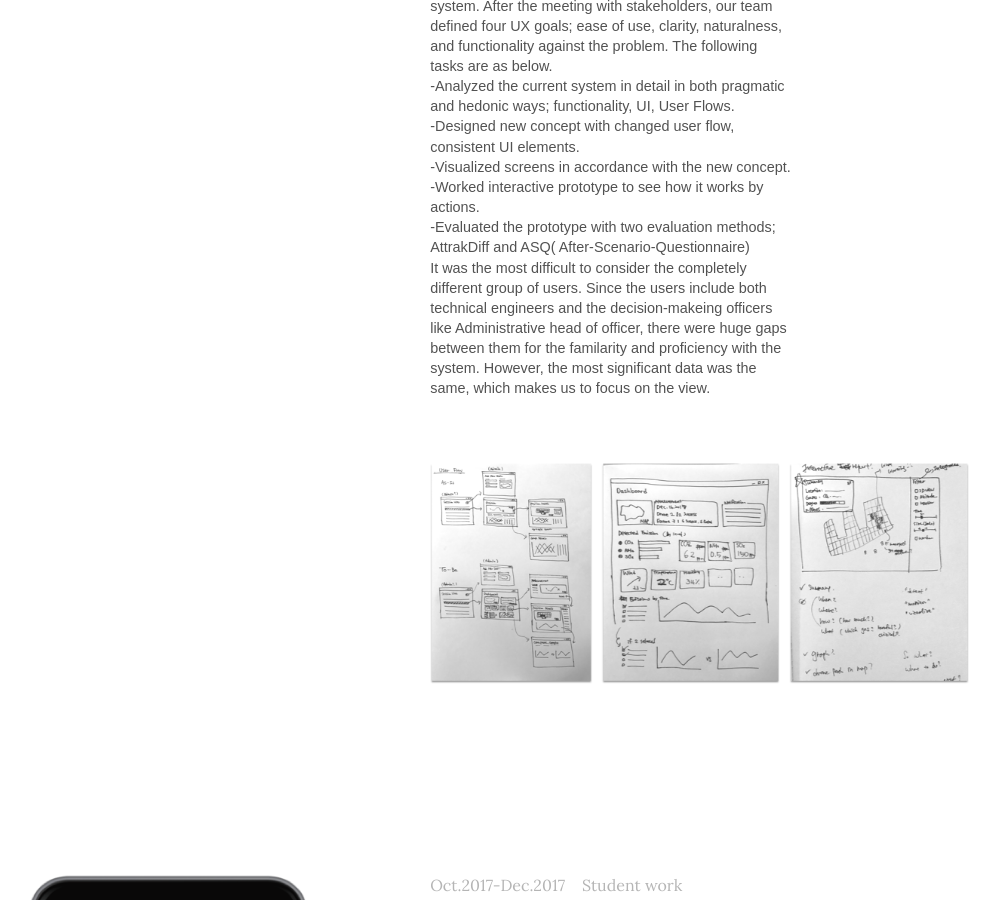
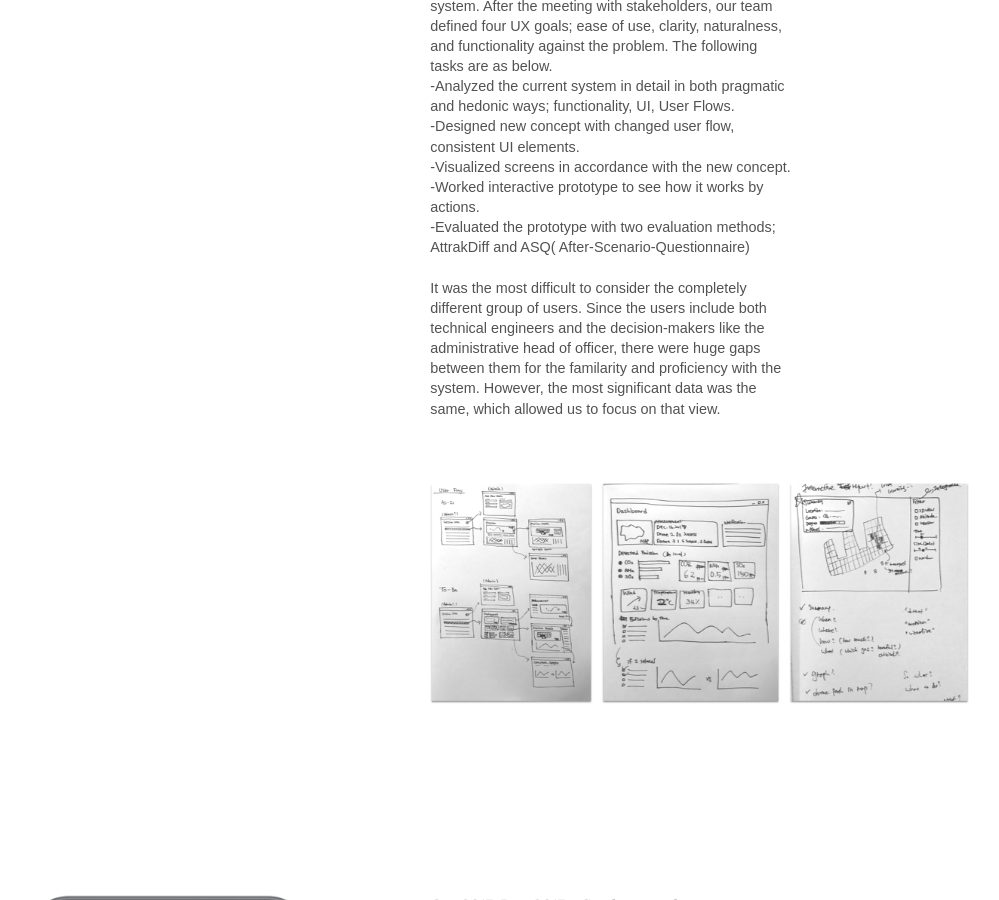
Before and after one commit to ljeun/portfolio_back, a Jekyll site: the page built from index.md, in a window 1280 px wide and 900 px high, scrolled down 1031 px. Shown: the whole window, without its empty margins (255-1254 px from the left). Built offline with Jekyll 4.4.1, drawn with Linux system fonts in a browser that asks for light colours.

Commit message:
modified texts again

```diff
--- a/_data/projects.yml
+++ b/_data/projects.yml
@@ -3,7 +3,7 @@
     period: Oct.2017-Jan.2018
     role: Designer
     overview: Industrial project work with an emission company, Aeromon. I was involved in a user experience design and evaluation, ranging from defining UX goals to designing and evaluating the concept
-    description: Emission monitoring system was to detect, measure unexpected emissions and report the summary to decision-makers. The problem was that novice users (decision making persons) have difficulties to notice/analyze critical information in their current system. After the meeting with stakeholders, our team defined  four UX goals; ease of use, clarity, naturalness, and functionality against the problem. The following tasks are as below.<br/> -Analyzed the current system in detail in both pragmatic and hedonic ways; functionality, UI, User Flows. <br/> -Designed new concept with changed user flow, consistent UI elements.<br/> -Visualized screens in accordance with the new concept.<br/> -Worked interactive prototype to see how it works by actions.<br/> -Evaluated the prototype with two evaluation methods; AttrakDiff and ASQ( After-Scenario-Questionnaire) <br/> It was the most difficult to consider the completely different group of users. Since the users include both technical engineers and the decision-makeing officers like Administrative head of officer, there were huge gaps between them for the familarity and proficiency with the system. However, the most significant data was the same, which makes us to focus on the view.
+    description: Emission monitoring system was to detect, measure unexpected emissions and report the summary to decision-makers. The problem was that novice users (decision making persons) have difficulties to notice/analyze critical information in their current system. After the meeting with stakeholders, our team defined  four UX goals; ease of use, clarity, naturalness, and functionality against the problem. The following tasks are as below.<br/> -Analyzed the current system in detail in both pragmatic and hedonic ways; functionality, UI, User Flows. <br/> -Designed new concept with changed user flow, consistent UI elements.<br/> -Visualized screens in accordance with the new concept.<br/> -Worked interactive prototype to see how it works by actions.<br/> -Evaluated the prototype with two evaluation methods; AttrakDiff and ASQ( After-Scenario-Questionnaire) <br/><br/> It was the most difficult to consider the completely different group of users. Since the users include both technical engineers and the decision-makers like the administrative head of officer, there were huge gaps between them for the familarity and proficiency with the system. However, the most significant data was the same, which allowed us to focus on that view.
     image_main: /img/works/emissions/main.png
     image_main_style: 'box-shadow: 0 2px 4px 0 rgba(0, 0, 0, 0.2), 0 4px 10px 0 rgba(0, 0, 0, 0.1);'
     image_sketches: /img/works/emissions/sketches.png
```
